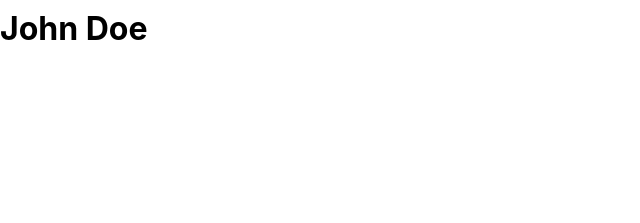
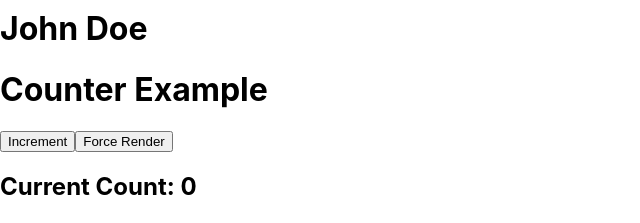
Before and after one commit to DmytroKondrashov/learning_projects, a React (Create React App) app in the folder frontend/react/most_common_react_examples/: page / in a window 1280 px wide. Shown: the part 574-797 px from the top of the page, without its empty margins (0-640 px from the left). Built offline with nearby package versions, Linux system fonts and the light colour scheme; no server answers.

Commit message:
add variable saving use ref example

```diff
--- a/frontend/react/most_common_react_examples/src/App.js
+++ b/frontend/react/most_common_react_examples/src/App.js
@@ -5,7 +5,7 @@ import UseReducerComponent from './components/use_reducer_component';
 import UseEffectComponent from './components/use_effect_component';
 import React from 'react';
 import ChildComponent from './components/context/child_component';
-
+import SaveTheVariable from './components/use_ref/save_the_variable';
 export const UserContext = React.createContext();
 
 function App() {
@@ -21,6 +21,8 @@ function App() {
       <UserContext.Provider value={'John Doe'}>
         <ChildComponent/>
       </UserContext.Provider>
+
+      <SaveTheVariable />
     </>
   );
 }
--- /dev/null
+++ b/frontend/react/most_common_react_examples/src/components/use_ref/save_the_variable.jsx
@@ -0,0 +1,25 @@
+import React, { useRef, useState } from 'react';
+
+function SaveTheVariable() {
+  const countRef = useRef(0);
+  const [render, setRender] = useState(false);
+
+  const incrementCount = () =>{
+    countRef.current +=1;
+  }
+
+  const forceRender = () => {
+    setRender(prev => !prev);
+  }
+
+  return(
+    <div>
+      <h1>Counter Example</h1>
+      <button onClick={incrementCount}>Increment</button>
+      <button onClick={forceRender}>Force Render</button>
+      <h2>Current Count: {countRef.current}</h2>
+    </div>
+  )
+}
+
+export default SaveTheVariable;
```
